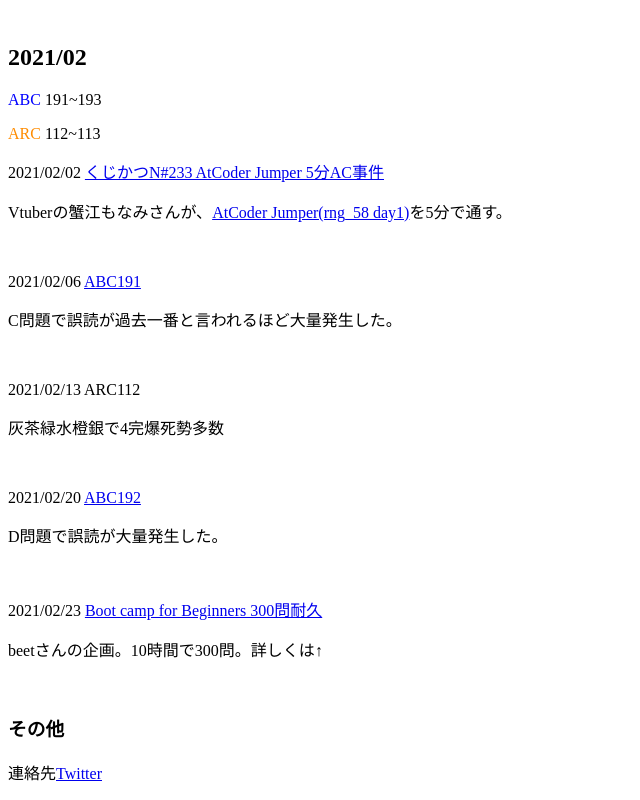
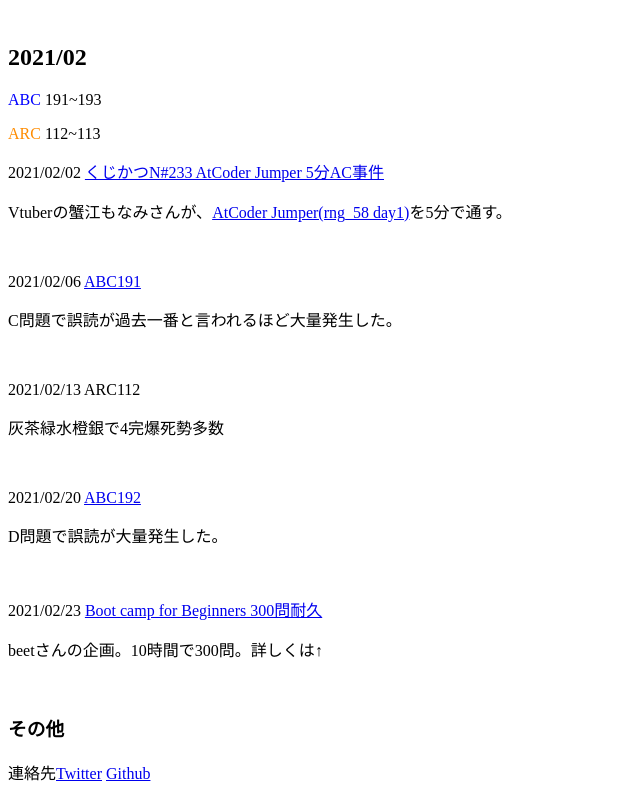
Before and after one commit to harurunrunrun/AtCoder-event-history, a plain HTML site: page index.html in a window 1280 px wide. Shown: the part 459-1259 px from the top of the page, without its empty margins (0-640 px from the left). Drawn offline with Linux system fonts and the light colour scheme.

Commit message:
Add files via upload

```diff
--- a/index.html
+++ b/index.html
@@ -55,6 +55,6 @@
     <br>
 
     <h3>その他</h3>
-    <p>連絡先<a href="https://twitter.com/harurun_p">Twitter</a></p>
+    <p>連絡先<a href="https://twitter.com/harurun_p">Twitter</a> <a href="https://github.com/harurunrunrun/AtCoder-event-history">Github</a></p>
   </body>
 </html>
```
